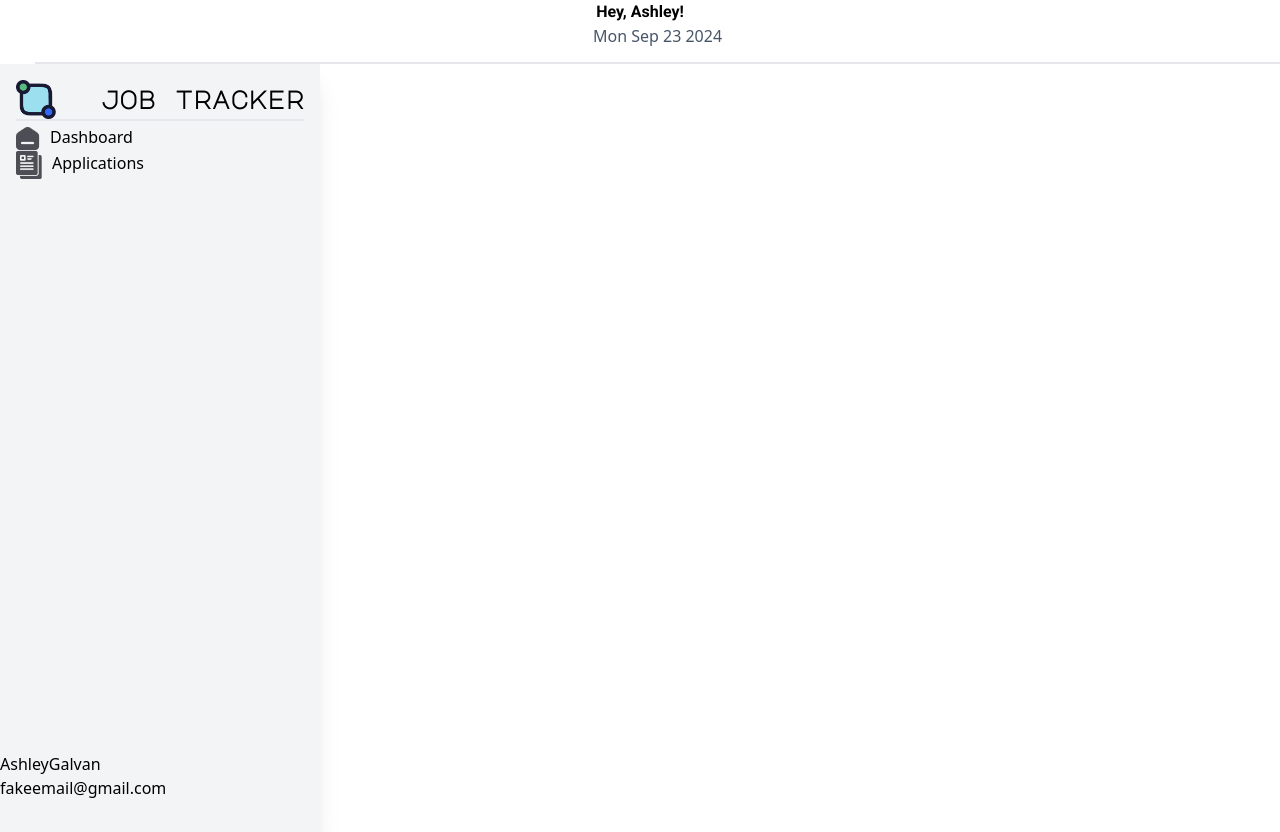
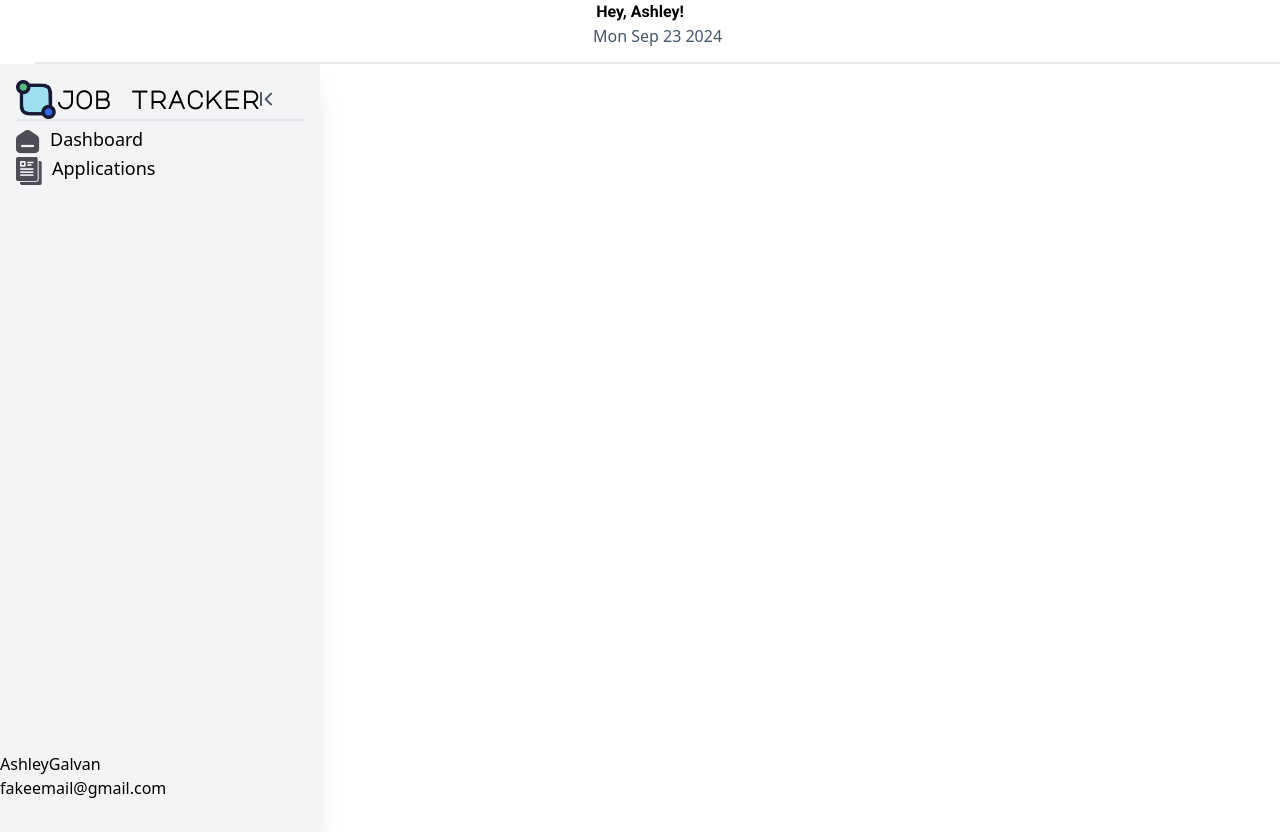
Before and after one commit to Sinai161/job-tracker-fe, a React (Create React App) app: page / in a window 1280 px wide. Built offline with nearby package versions, Linux system fonts and the light colour scheme.

Commit message:
added one more img and changed font size

```diff
--- a/src/components/Sidebar.js
+++ b/src/components/Sidebar.js
@@ -23,18 +23,19 @@ const Sidebar = () => {
         setUser(userLogin)
     })
     return(
-    <div className="h-[calc(100vh-2rem)] w-full max-w-[20rem] p-4 shadow-xl shadow-gray-500/6 bg-gray-100 ">
-        <div className="w-full justify-between items-center gap-2.5 inline-flex border-b-2">
+    <div className="h-[calc(100vh-2rem)] w-full max-w-[20rem] p-4 shadow-xl shadow-gray-500/6 bg-gray-100 aria-hidden">
+        <div className="w-full items-center inline-flex border-b-2">
         <img className="sidebar-img" src="assets/370082334-f2a67fab-f222-4bf2-82c3-0ad258b65a21.png" alt="logo"/>
-        <h1 className="sidebar-title text-center">job tracker</h1>
+        <h1 className="sidebar-title">job tracker</h1>
+        <img className="" src="assets/icon-collapse 1.png" alt="logo"/>
         </div>
-        <div className="">
+        <div className="hover:bg-white rounded-md">
         <img className="inline-flex" src="/assets/Layer 1 (1).png" alt="logo"/>
-        <button className="h-5 w-5 hover:bg-slate-600">Dashboard</button>
+        <button className="text-lg">Dashboard</button>
         </div>
-        <div className="">
+        <div className="hover:bg-white">
         <img className="applications-logo inline-flex " src="/assets/372282690-2583ee41-9963-4b69-ab88-a42ea69c3f0e.png" alt="logo"/>
-        <button className="h-5 w-5 hover:bg-slate-600">Applications</button>
+        <button className="text-lg">Applications</button>
         </div>
         <h4 className="absolute inset-x-0 bottom-0">{user.email}</h4>
         <h4 className="absolute inset-x-0 bottom-6">{user.firstName}{user.lastName}</h4>
```
Also changed, not shown: public/assets/icon-collapse 1.png (added).
